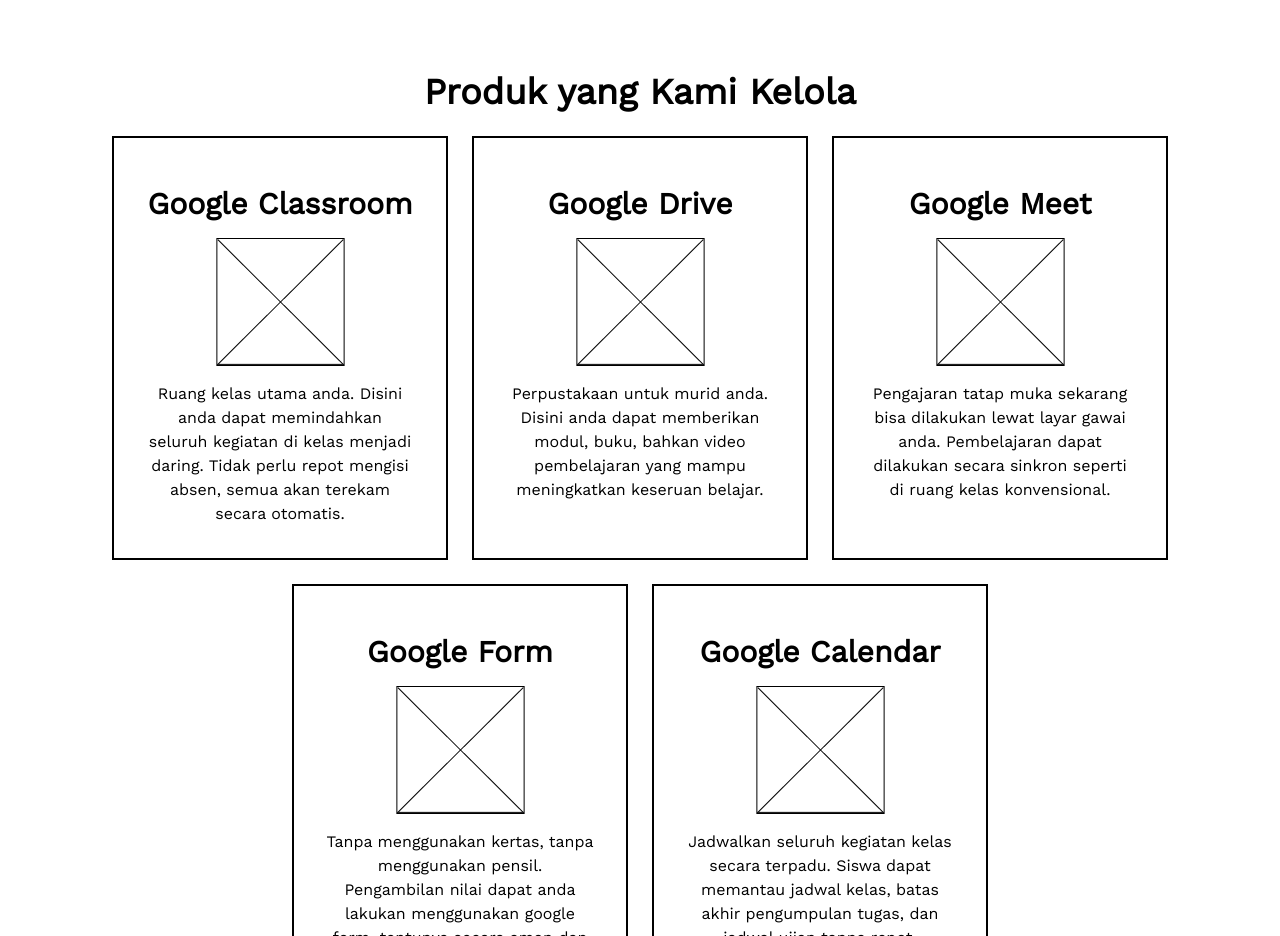
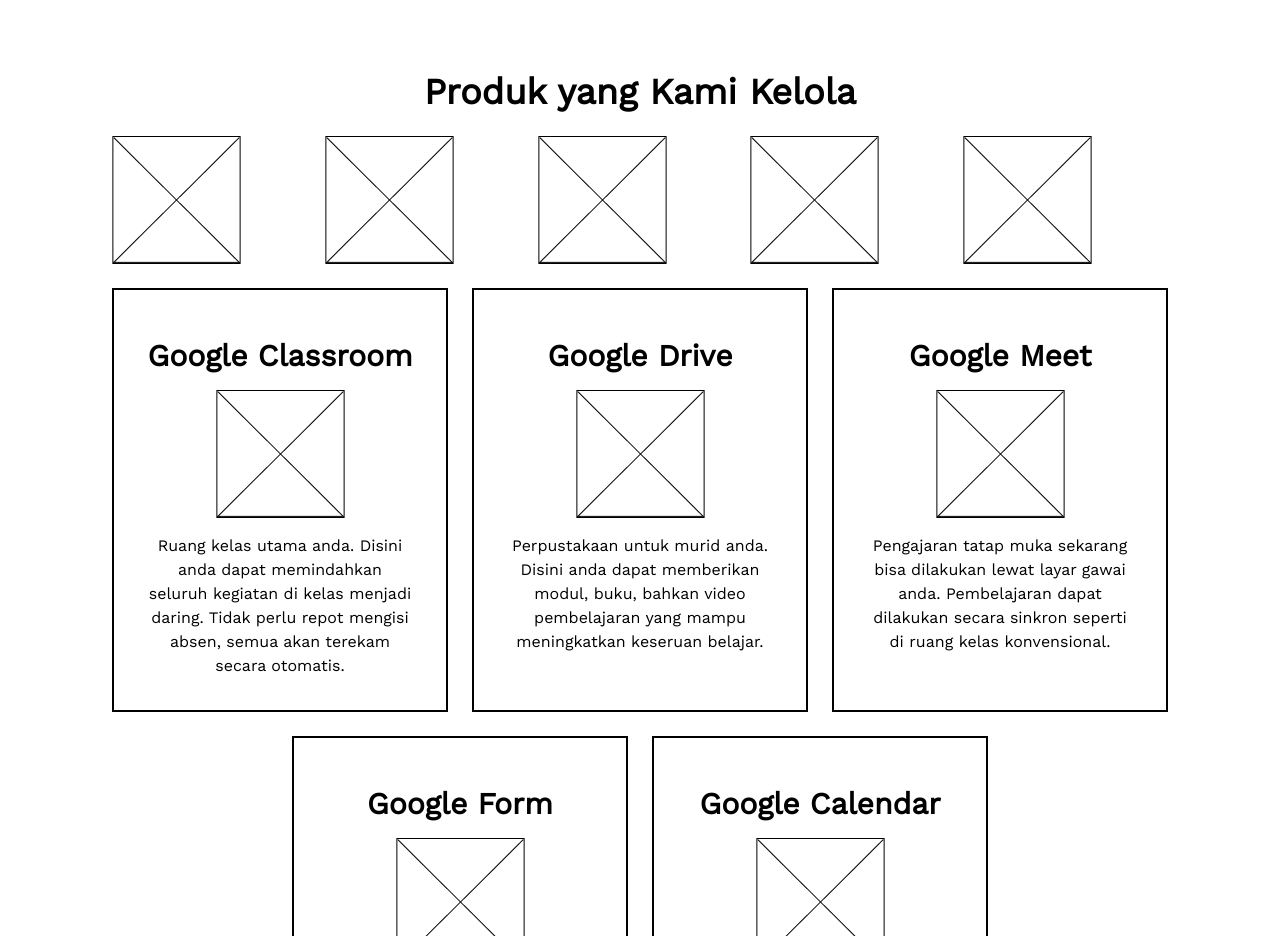
Before and after one commit to bitlearnindonesia/bitlearn, a Gatsby site: page / in a window 1280 px wide. Shown: the part 1700-2636 px from the top of the page. Built offline with nearby package versions, Linux system fonts and the light colour scheme; Gatsby itself is replaced by a stand-in of ours.

```diff
--- a/src/pages/index.js
+++ b/src/pages/index.js
@@ -53,6 +53,13 @@
           <h2 className="md:text-4xl text-3xl text-center font-bold my-4">
           Produk yang Kami Kelola
           </h2>
+          <div className="grid grid-cols-5 gap-2">
+            <img src={placeholder} className="" alt="placeholder"/>
+            <img src={placeholder} className="" alt="placeholder"/>
+            <img src={placeholder} className="" alt="placeholder"/>
+            <img src={placeholder} className="" alt="placeholder"/>
+            <img src={placeholder} className="" alt="placeholder"/>
+          </div>
           <div className="grid grid-cols-2 md:grid-cols-6 gap-6">
             <div className="col-span-2 text-center p-8 space-y-4 border-2 border-black">
               <h3 className="md:text-3xl text-2xl text-center font-bold my-4" >Google Classroom</h3>
```
